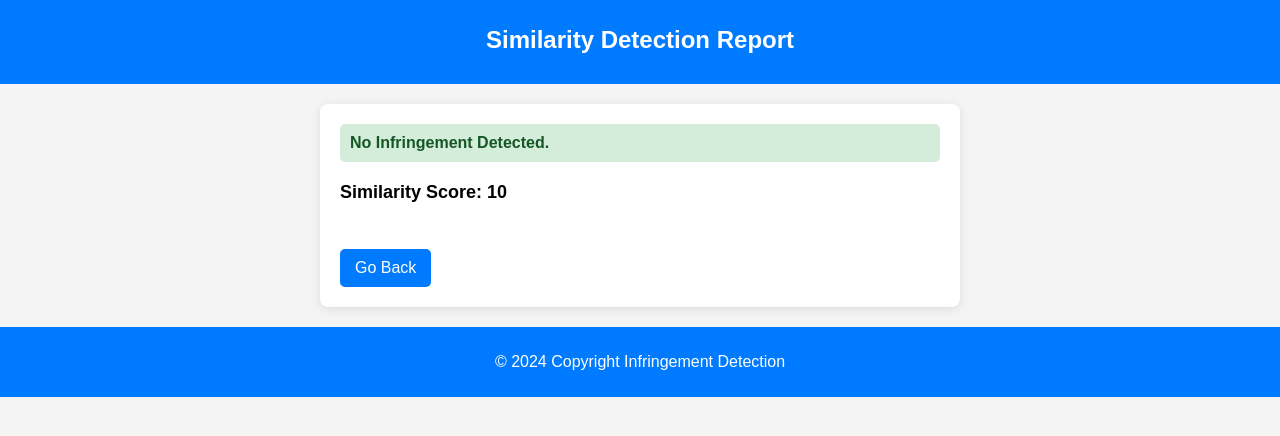
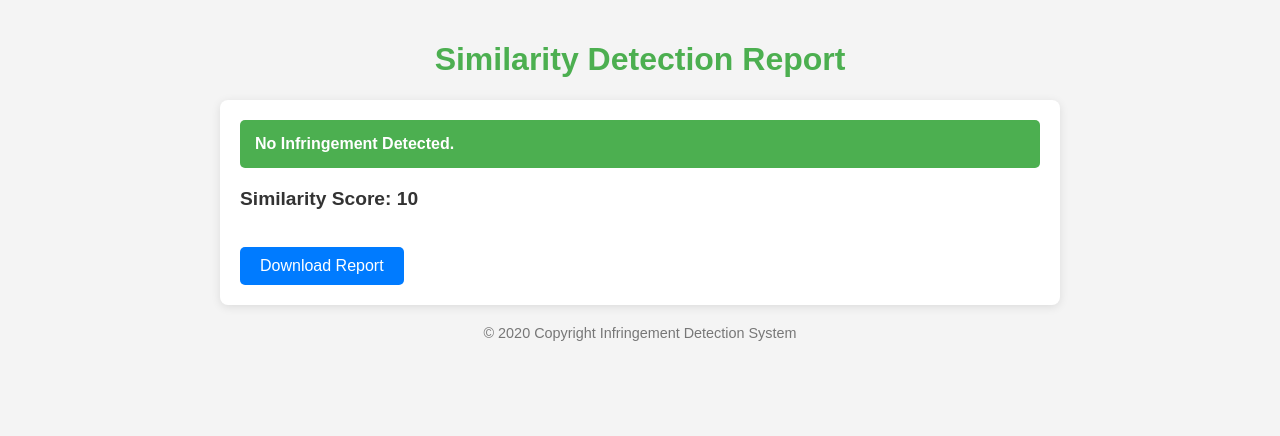
Before and after one commit to harsha0603/copy-right-infringment-detection, a Flask app: template templates/report.html in a window 1280 px wide. Shown: the top 436 px of the page. Run offline with Flask 3, Linux system fonts and the light colour scheme; the template is opened without the code that fills it: most values are stand-ins (such as "Sample title", 1, 10 or a date in 2020); parts of the project's set-up code (start-up, migrations or seed data) failed here and were passed over.

Commit message:
Final app

```diff
--- a/app.py
+++ b/app.py
@@ -46,8 +46,8 @@ def upload_pdf():
         # Generate and save report
         report_path = generate_report(similarity_result)
 
-        # Display the result on report page
-        return render_template("report.html", result=similarity_result, report_path=report_path)
+        # Update this line to extract the report filename
+        return render_template("report.html", result=similarity_result, report_filename=os.path.basename(report_path))
     else:
         flash("Please upload a valid PDF file")
         return redirect(url_for('index'))
--- a/templates/report.html
+++ b/templates/report.html
@@ -8,62 +8,70 @@
         body {
             font-family: Arial, sans-serif;
             background-color: #f4f4f4;
+            color: #333;
             margin: 0;
-            padding: 0;
+            padding: 20px;
         }
+
         header {
-            background-color: #007bff;
-            color: #fff;
-            padding: 10px 0;
             text-align: center;
+            margin-bottom: 20px;
         }
+
+        h1 {
+            color: #4CAF50;
+        }
+
         .container {
-            max-width: 600px;
-            margin: 20px auto;
+            max-width: 800px;
+            margin: 0 auto;
+            background: white;
             padding: 20px;
-            background: #fff;
             border-radius: 8px;
             box-shadow: 0 2px 10px rgba(0, 0, 0, 0.1);
         }
-        h1 {
-            font-size: 24px;
-            margin-bottom: 20px;
-        }
+
         .alert {
-            padding: 10px;
+            padding: 15px;
             border-radius: 5px;
             margin-bottom: 20px;
         }
+
         .alert-warning {
-            background-color: #ffcc00;
-            color: #333;
+            background-color: #ff9800;
+            color: white;
         }
+
         .alert-success {
-            background-color: #d4edda;
-            color: #155724;
+            background-color: #4CAF50;
+            color: white;
         }
+
         .similarity-score {
             font-weight: bold;
-            font-size: 18px;
+            font-size: 1.2em;
+            margin-top: 10px;
         }
+
+        .button {
+            display: inline-block;
+            padding: 10px 20px;
+            color: white;
+            background-color: #007BFF;
+            text-decoration: none;
+            border-radius: 5px;
+            transition: background-color 0.3s;
+        }
+
+        .button:hover {
+            background-color: #0056b3;
+        }
+
         footer {
+            margin-top: 20px;
             text-align: center;
-            margin-top: 20px;
-            padding: 10px 0;
-            background-color: #007bff;
-            color: #fff;
-        }
-        a {
-            display: inline-block;
-            margin-top: 10px;
-            padding: 10px 15px;
-            color: #fff;
-            background-color: #007bff;
-            border-radius: 5px;
-            text-decoration: none;
-        }
-        a:hover {
-            background-color: #0056b3;
+            font-size: 0.9em;
+            color: #777;
         }
     </style>
 </head>
@@ -85,10 +93,10 @@
             <p class="similarity-score">Similarity Score: {{ result.similarity_score }}</p>
         {% endif %}
         <br>
-        <a href="{{ url_for('index') }}">Go Back</a>
+        <a href="{{ url_for('download_report', filename=report_filename) }}" class="button">Download Report</a>
     </div>
     <footer>
-        <p>&copy; 2024 Copyright Infringement Detection</p>
+        <p>&copy; {{ current_year }} Copyright Infringement Detection System</p>
     </footer>
 </body>
 </html>
```
Also changed, not shown: copyright_infringement/components/similarity_detection.py (line endings or trailing spaces).
